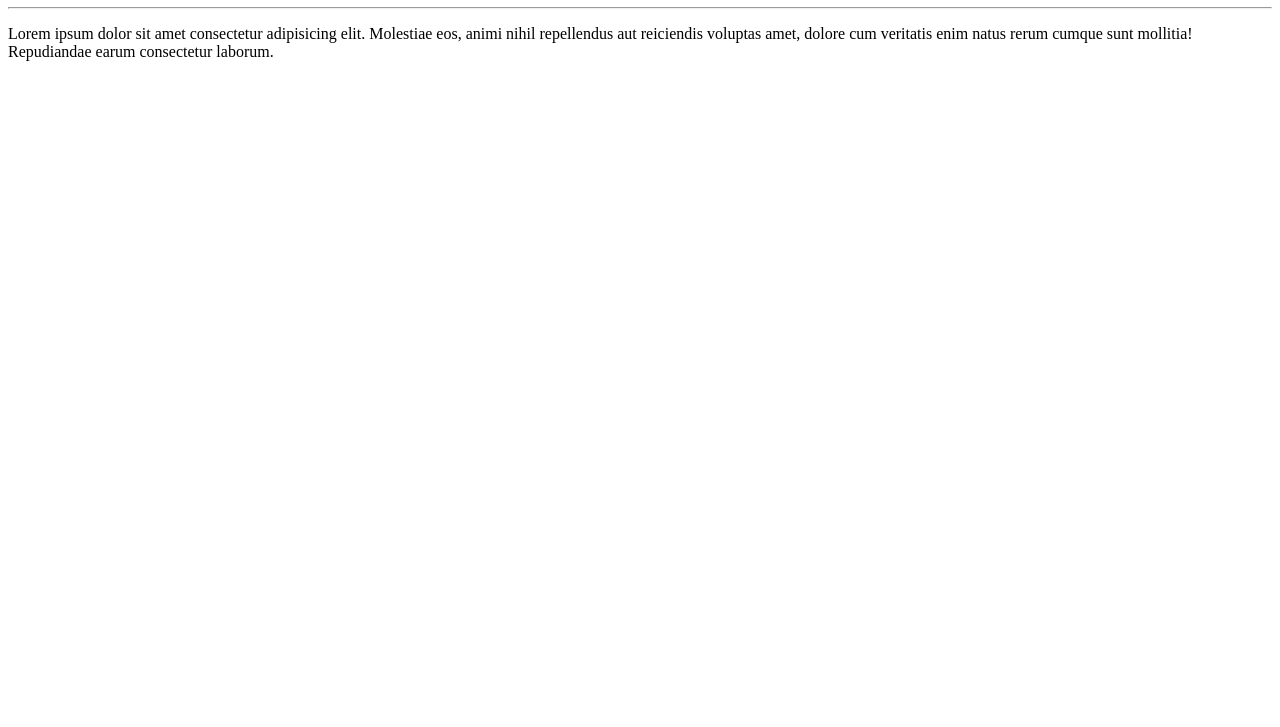
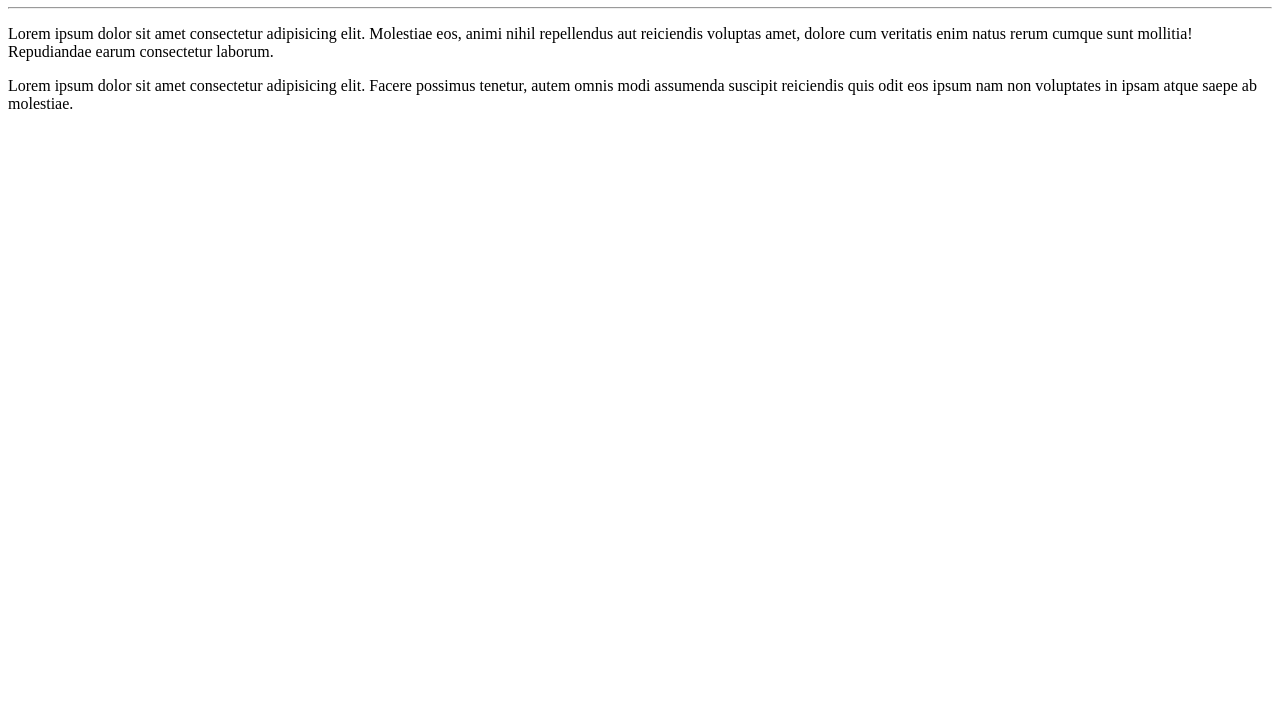
Before and after one commit to Eubson-Miranda-Monteiro/INICIANDO-, a plain HTML site: page SITE EXEMPLO/index.html in a window 1280 px wide. Shown: the part 73-800 px from the top of the page. Drawn offline with Linux system fonts and the light colour scheme.

Commit message:
Adicioanado Parágrafo

```diff
--- a/SITE EXEMPLO/index.html
+++ b/SITE EXEMPLO/index.html
@@ -11,5 +11,6 @@
   <h1>OLÁ iniciante</h1>
   <hr>
   <p>Lorem ipsum dolor sit amet consectetur adipisicing elit. Molestiae eos, animi nihil repellendus aut reiciendis voluptas amet, dolore cum veritatis enim natus rerum cumque sunt mollitia! Repudiandae earum consectetur laborum.</p>
+  <p>Lorem ipsum dolor sit amet consectetur adipisicing elit. Facere possimus tenetur, autem omnis modi assumenda suscipit reiciendis quis odit eos ipsum nam non voluptates in ipsam atque saepe ab molestiae.</p>
 </body>
 </html>
```
